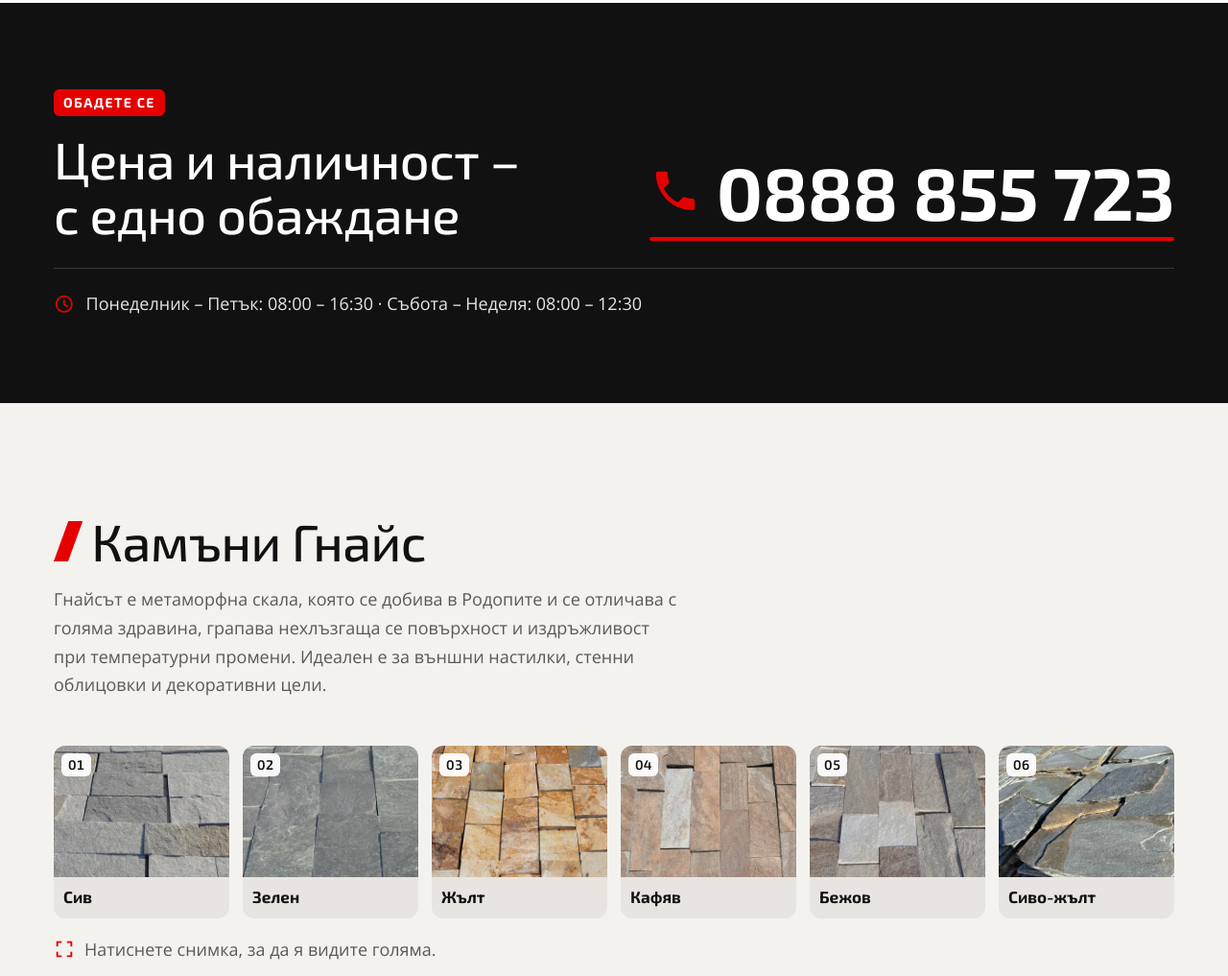
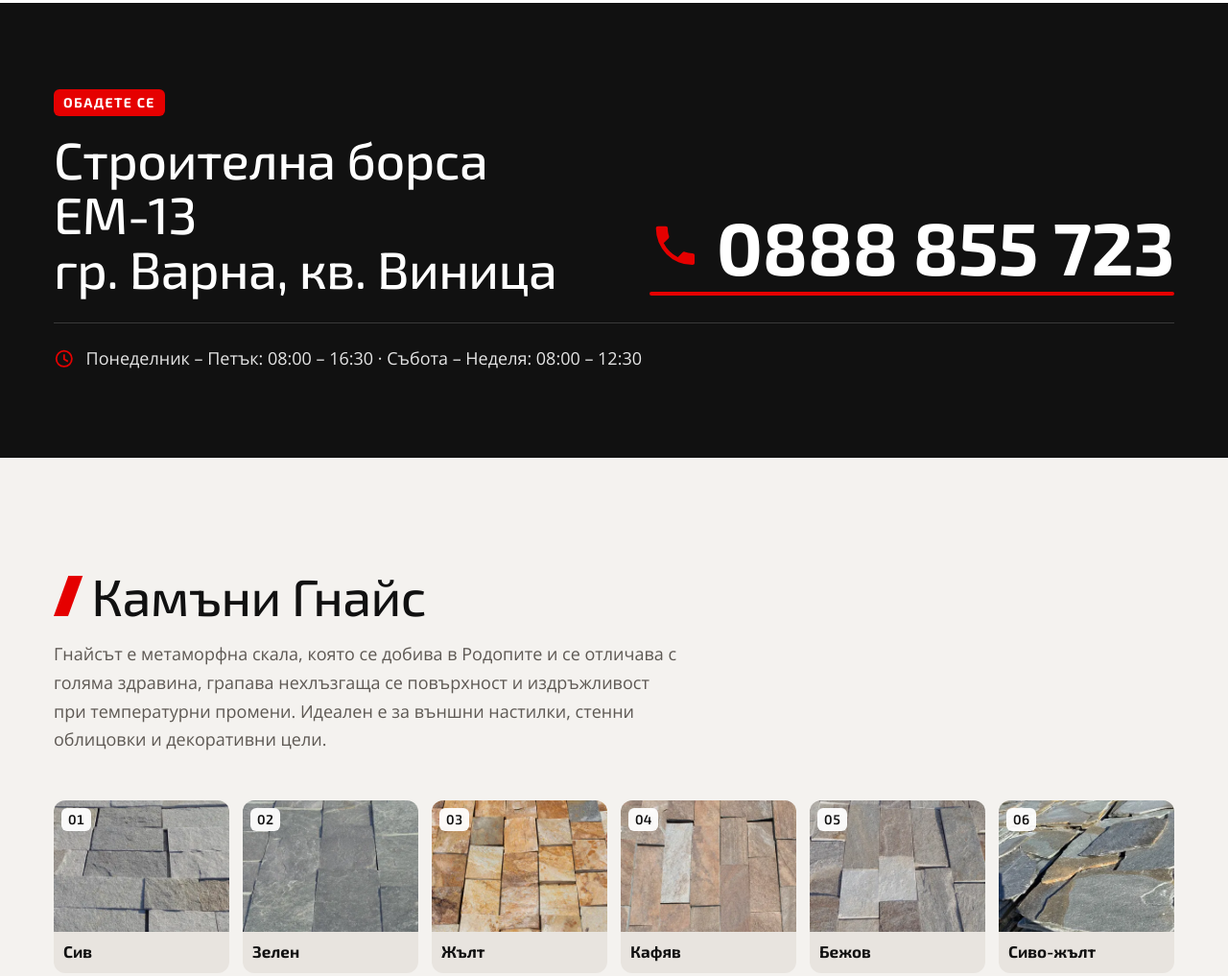
Before and after one commit to tsankotsanev/em13-preview, a plain HTML site: page e/index.html in a window 1280 px wide. Shown: the part 1180-2197 px from the top of the page at 96% size. Drawn offline with Linux system fonts and the light colour scheme.

Commit message:
Call band heading: Строителна борса ЕМ-13

```diff
--- a/e/index.html
+++ b/e/index.html
@@ -102,7 +102,7 @@
         <div>
           <p class="tag">Обадете се</p>
           <!-- Заглавие на черната лента „Обадете се“: сменя се само тук. -->
-          <h2 id="call-h">Цена и наличност&nbsp;– с едно обаждане</h2>
+          <h2 id="call-h">Строителна борса <span class="nw">ЕМ-13</span><br>гр.&nbsp;Варна, кв.&nbsp;Виница</h2>
         </div>
         <a class="bignum" href="tel:+359888855723"><svg class="ic" viewBox="0 0 24 24" aria-hidden="true"><path d="M6.6 10.8a15.2 15.2 0 0 0 6.6 6.6l2.2-2.2c.3-.3.7-.4 1-.2 1.1.4 2.3.6 3.6.6.6 0 1 .4 1 1V20c0 .6-.4 1-1 1A17 17 0 0 1 3 4c0-.6.4-1 1-1h3.5c.6 0 1 .4 1 1 0 1.3.2 2.5.6 3.6.1.3 0 .7-.2 1l-2.3 2.2z"/></svg><span>0888 855 723</span></a>
         <p class="callband__hours"><svg class="ic" viewBox="0 0 24 24" aria-hidden="true"><path d="M12 2a10 10 0 1 0 0 20 10 10 0 0 0 0-20zm0 2a8 8 0 1 1 0 16 8 8 0 0 1 0-16zm-1 3v6l5 3 1-1.7-4-2.3V7h-2z"/></svg><span><span class="nw">Понеделник – Петък: 08:00 – 16:30</span> · <span class="nw">Събота – Неделя: 08:00 – 12:30</span></span></p>
```
